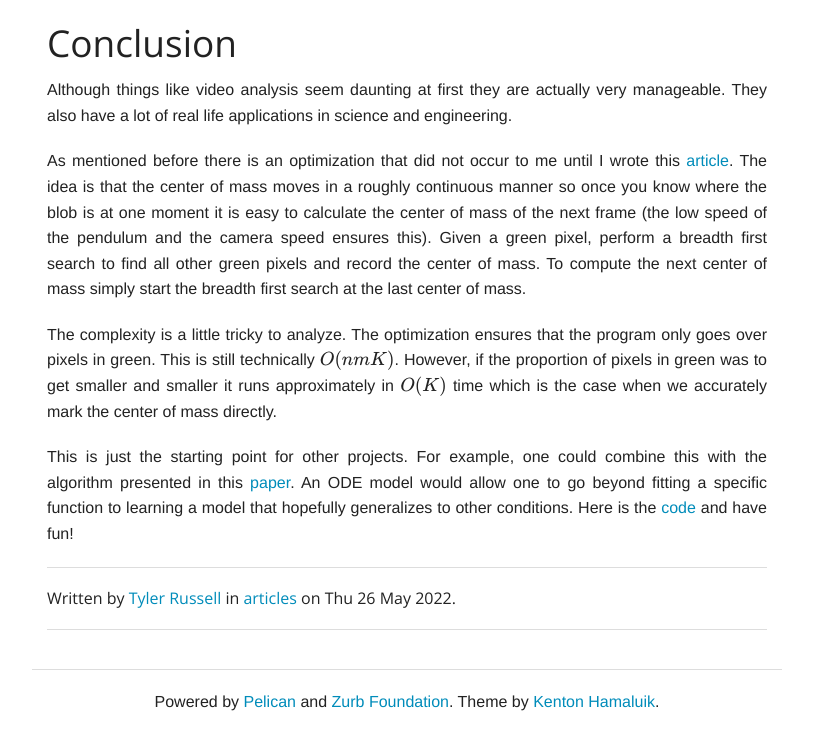
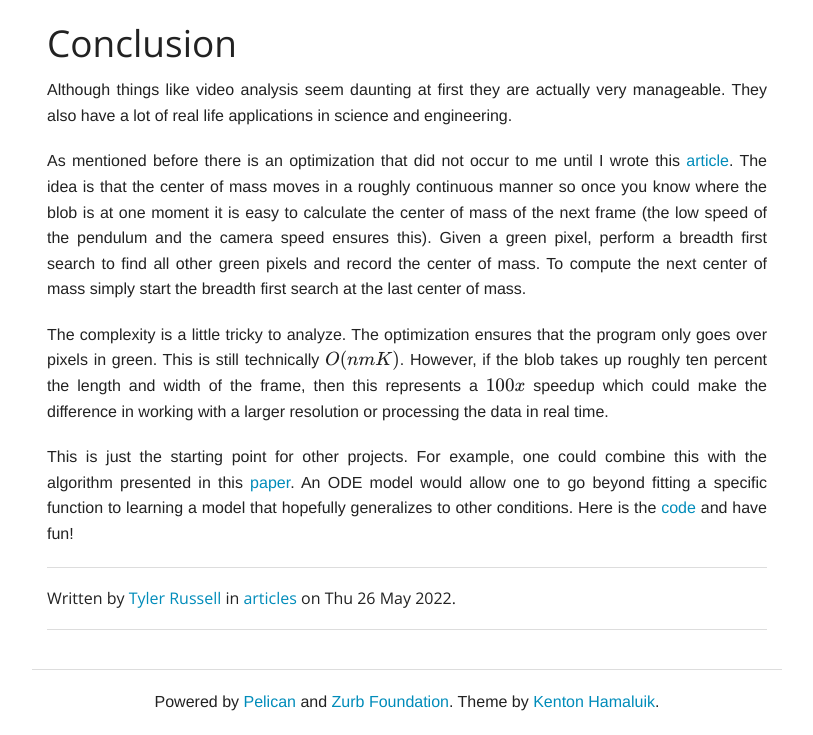
Before and after one commit to Nightwing52/Nightwing52.github.io, a plain HTML site: page coord_from_vid.html in a window 1280 px wide. Shown: the part 2682-3417 px from the top of the page, without its empty margins (108-921 px from the left). Drawn offline with nearby package versions, Linux system fonts and the light colour scheme; some packages are replaced by stand-ins of ours.

Commit message:
Coorecting coord_from_vid and how_far_to_metro article.

```diff
--- a/coord_from_vid.html
+++ b/coord_from_vid.html
@@ -129,7 +129,7 @@
 <h2>Conclusion</h2>
 <p>Although things like video analysis seem daunting at first they are actually very manageable. They also have a lot of real life applications in science and engineering. </p>
 <p>As mentioned before there is an optimization that did not occur to me until I wrote this <a href="https://nightwing52.github.io/how_far_to_metro.html">article</a>. The idea is that the center of mass moves in a roughly continuous manner so once you know where the blob is at one moment it is easy to calculate the center of mass of the next frame (the low speed of the pendulum and the camera speed ensures this). Given a green pixel, perform a breadth first search to find all other green pixels and record the center of mass. To compute the next center of mass simply start the breadth first search at the last center of mass. </p>
-<p>The complexity is a little tricky to analyze. The optimization ensures that the program only goes over pixels in green. This is still technically <span class="math">\(O(nmK)\)</span>. However, if the proportion of pixels in green was to get smaller and smaller it runs approximately in <span class="math">\(O(K)\)</span> time which is the case when we accurately mark the center of mass directly. </p>
+<p>The complexity is a little tricky to analyze. The optimization ensures that the program only goes over pixels in green. This is still technically <span class="math">\(O(nmK)\)</span>. However, if the blob takes up roughly ten percent the length and width of the frame, then this represents a <span class="math">\(100x\)</span> speedup which could make the difference in working with a larger resolution or processing the data in real time.</p>
 <p>This is just the starting point for other projects. For example, one could combine this with the algorithm presented in this <a href="https://www.pnas.org/doi/10.1073/pnas.1517384113">paper</a>. An ODE model would allow one to go beyond fitting a specific function to learning a model that hopefully generalizes to other conditions. Here is the <a href="https://github.com/Nightwing52/dynamical_systems">code</a> and have fun!</p>
 <script type="text/javascript">if (!document.getElementById('mathjaxscript_pelican_#%@#$@#')) {
     var align = "center",
```
Also changed, not shown: how_far_to_metro.html (+1 -1 lines).
